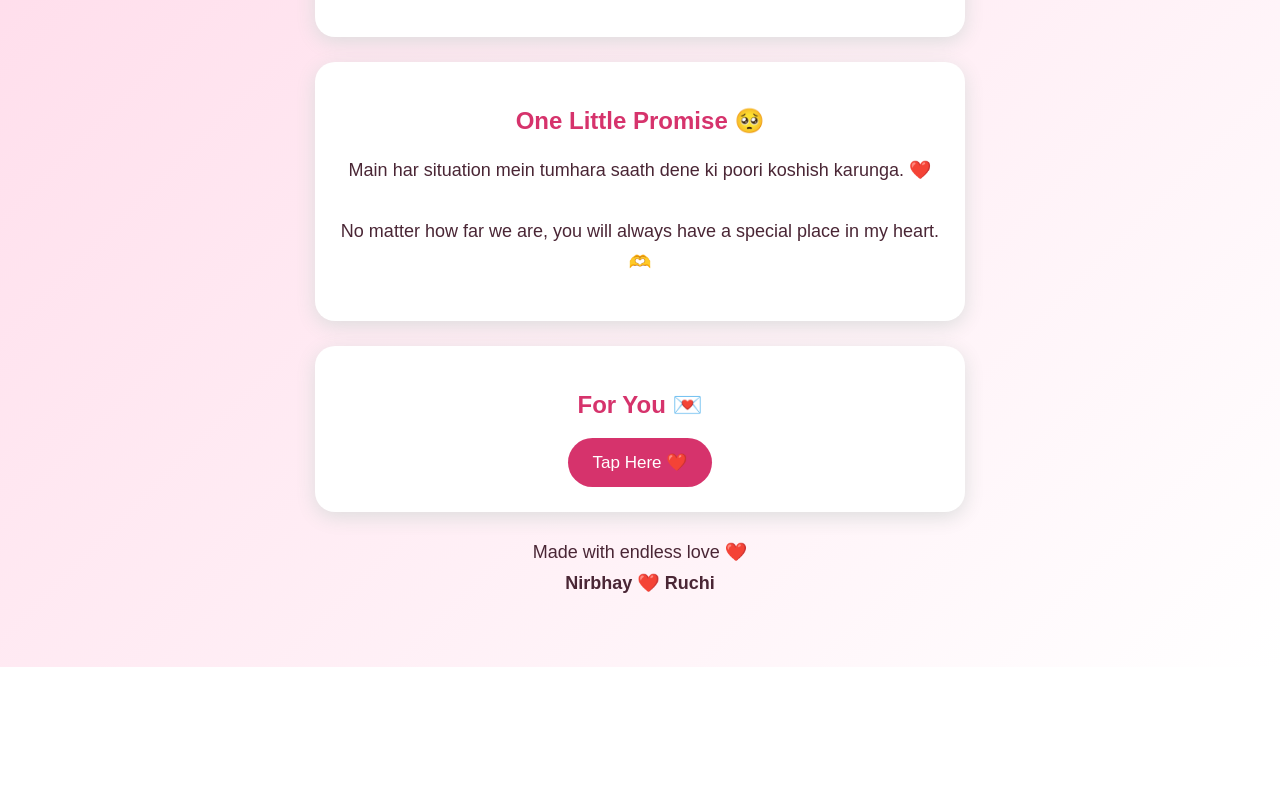
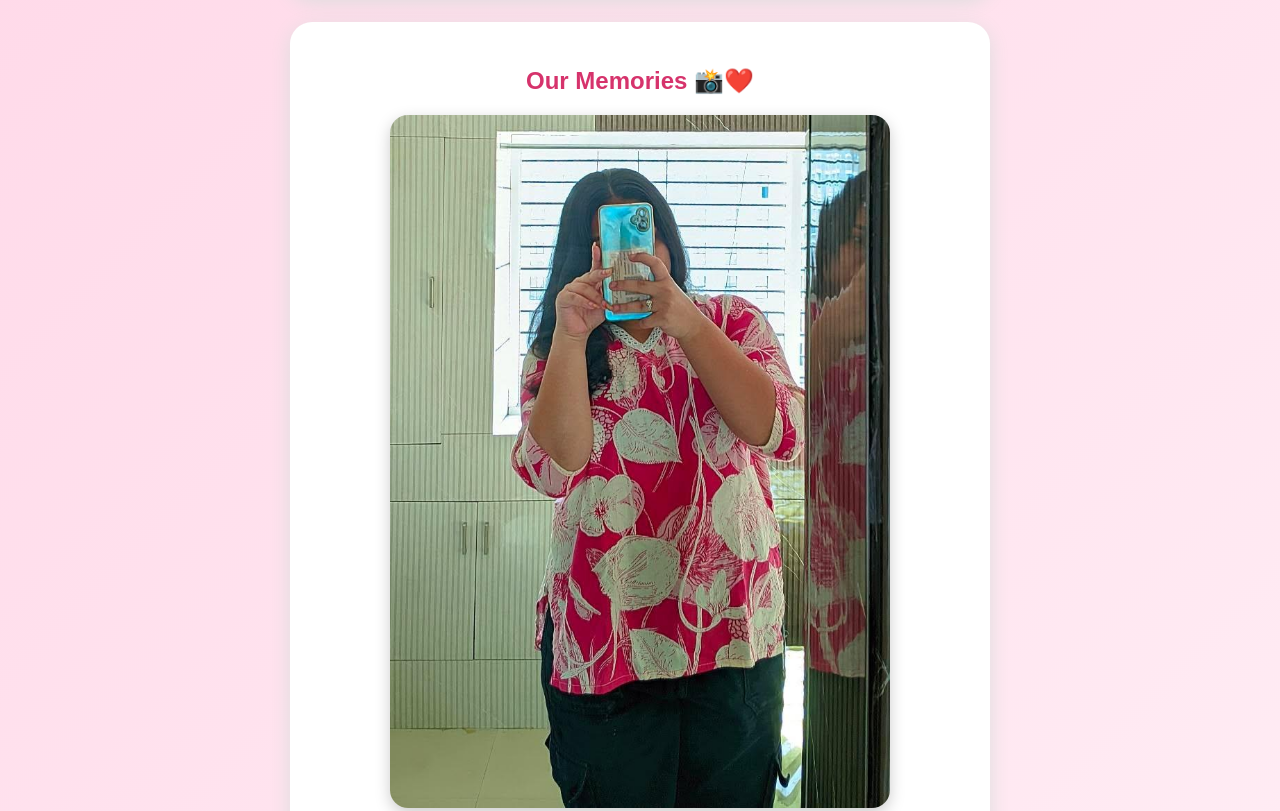
Before and after one commit to nirbhayy9140-beep/Ruchi-memory, a plain HTML site: page index.html in a window 1280 px wide. Shown: the part 513-1324 px from the top of the page. Before the commit the page ends 1180 px from the top, so only its background shows below. Drawn offline with Linux system fonts and the light colour scheme.

Commit message:
Update index.html

```diff
--- a/index.html
+++ b/index.html
@@ -3,6 +3,7 @@
 <head>
 <meta charset="UTF-8">
 <meta name="viewport" content="width=device-width, initial-scale=1.0">
+
 <title>Our Little World ❤️</title>
 
 <style>
@@ -15,7 +16,7 @@ body {
 }
 
 .container {
-  padding: 50px 20px;
+  padding: 40px 18px;
 }
 
 h1 {
@@ -27,8 +28,8 @@ h1 {
   background: white;
   margin: 25px auto;
   padding: 25px;
-  max-width: 600px;
-  border-radius: 20px;
+  max-width: 650px;
+  border-radius: 22px;
   box-shadow: 0 5px 20px #ddd;
 }
 
@@ -39,6 +40,15 @@ h2 {
 p {
   font-size: 18px;
   line-height: 1.7;
+}
+
+.gallery img {
+  width: 100%;
+  max-width: 500px;
+  margin: 12px auto;
+  display: block;
+  border-radius: 18px;
+  box-shadow: 0 5px 15px #ccc;
 }
 
 button {
@@ -62,7 +72,9 @@ button {
 
 <h1>❤️ Our Little World ❤️</h1>
 
-<p>Some memories are meant to stay forever. 🥹❤️</p>
+<p>
+Some memories are meant to stay forever. 🥹❤️
+</p>
 
 <div class="card">
 
@@ -72,11 +84,33 @@ button {
 Ruchi, tum meri life ka woh beautiful part ho
 jise main kabhi khona nahi chahta. ❤️
 <br><br>
+
 Chahe hum kitne bhi door ho,
 mera dil hamesha tumhare paas hi rahega. 🫂
 <br><br>
+
 You are my little world. ❤️
 </p>
+
+</div>
+
+<div class="card">
+
+<h2>Our Memories 📸❤️</h2>
+
+<div class="gallery">
+
+<img src="IMG_20260729_143609_050.jpg">
+
+<img src="IMG_20260729_143807_269.jpg">
+
+<img src="IMG_20260802_153033_098.jpg">
+
+<img src="file_000000008b688208854f340e4f612daf.png">
+
+<img src="file_00000000e9988208b35abbb9c58ce17f.png">
+
+</div>
 
 </div>
 
@@ -88,6 +122,7 @@ You are my little world. ❤️
 Main har situation mein tumhara saath dene ki
 poori koshish karunga. ❤️
 <br><br>
+
 No matter how far we are,
 you will always have a special place in my heart. 🫶
 </p>
@@ -98,15 +133,21 @@ you will always have a special place in my heart. 🫶
 
 <h2>For You 💌</h2>
 
-<button onclick="showMessage()">Tap Here ❤️</button>
+<button onclick="showMessage()">
+Tap Here ❤️
+</button>
 
 <p id="message">
+
 Ruchi... ❤️
 <br><br>
+
 I love you more than words can explain. 🥹❤️
 <br><br>
+
 And if I had to choose again,
 I would still choose you. 🫂💕
+
 </p>
 
 </div>
@@ -120,9 +161,11 @@ Made with endless love ❤️
 </div>
 
 <script>
+
 function showMessage() {
   document.getElementById("message").style.display = "block";
 }
+
 </script>
 
 </body>
```
